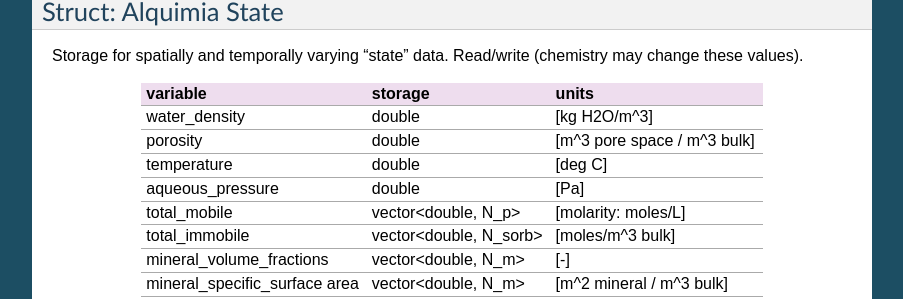
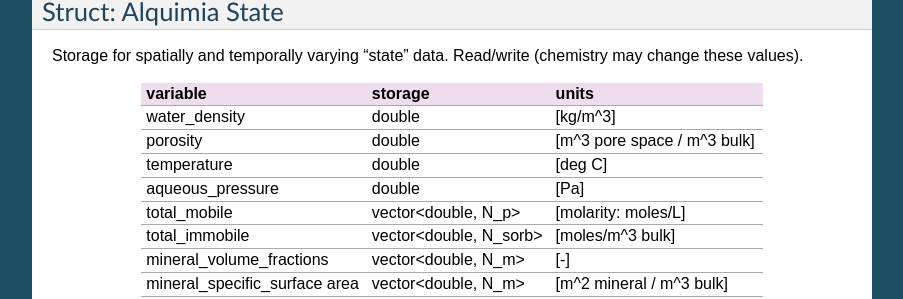
Before and after one commit to LBL-EESA/alquimia-dev, a Sphinx documentation site: the page built from doc/api/APIv0_structures.rst, in a window 1280 px wide and 900 px high, scrolled down 1067 px. Shown: the part 152-451 px from the top of the window, without its empty margins (198-1101 px from the left). Built offline with Sphinx 7.4.7, drawn with Linux system fonts in a browser that asks for light colours.

Commit message:
taking back earlier clarification for density.

```diff
--- a/doc/api/APIv0_structures.rst
+++ b/doc/api/APIv0_structures.rst
@@ -125,7 +125,7 @@ Storage for spatially and temporally varying "state" data. Read/write (chemistry
 +-----------------------------------+------------------------+-----------------------------+
 | **variable**                      |      **storage**       |        **units**            |
 +===================================+========================+=============================+
-| water_density                     |         double         |       [kg H2O/m^3]          |
+| water_density                     |         double         |           [kg/m^3]          |
 +-----------------------------------+------------------------+-----------------------------+
 | porosity                          |         double         | [m^3 pore space / m^3 bulk] |
 +-----------------------------------+------------------------+-----------------------------+
```
